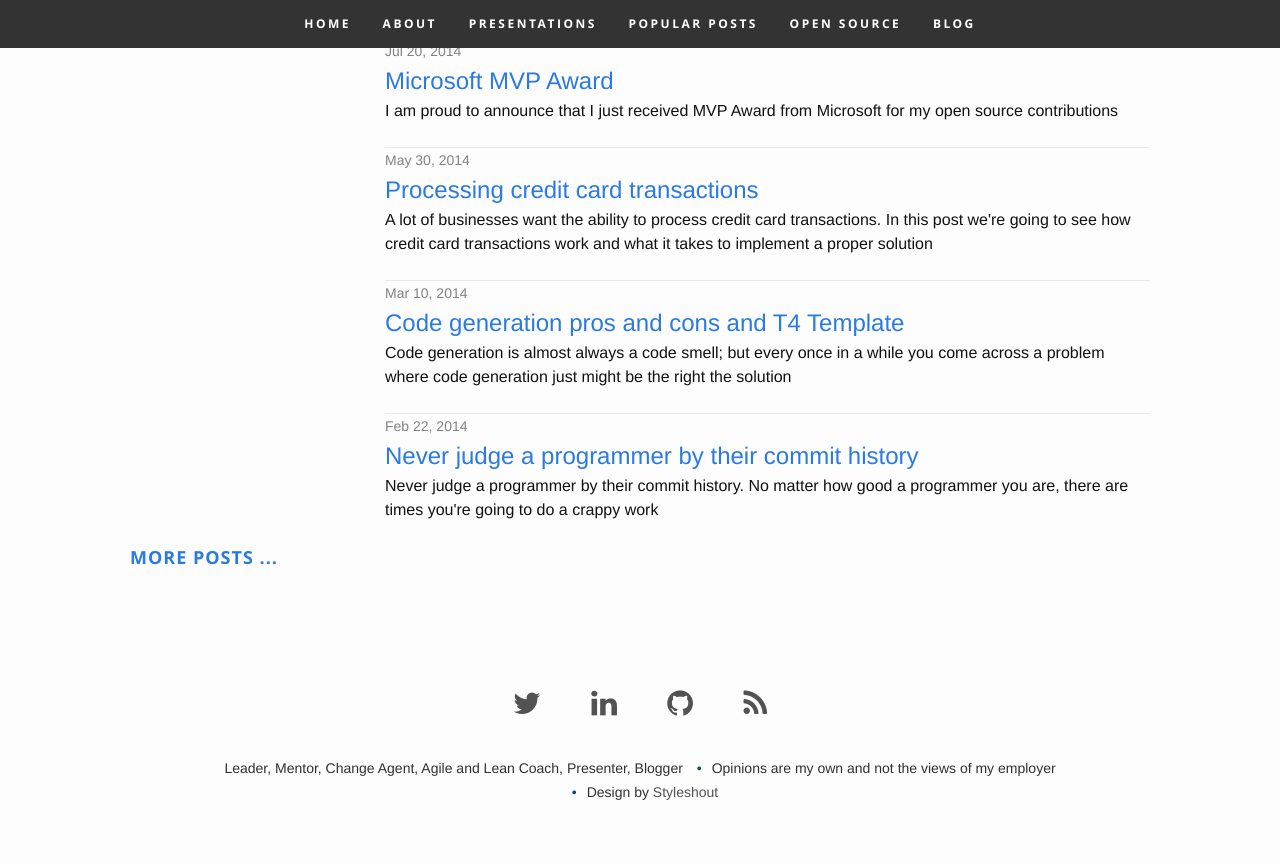
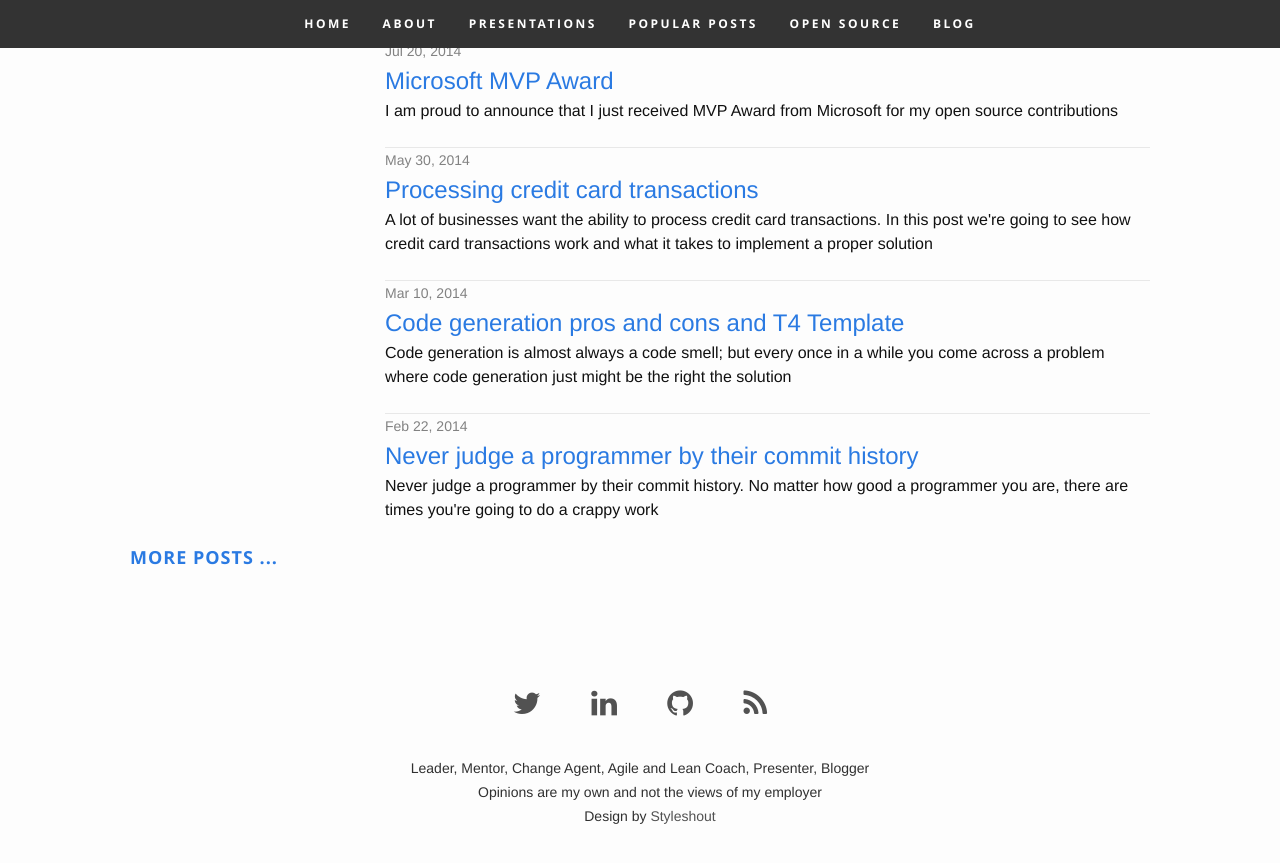
Before and after one commit to MehdiK/mehdik.github.io, a Jekyll site: the page built from index.html, in a window 1280 px wide and 900 px high, scrolled down 3906 px. Shown: the top 863 px of the window. Built offline with Jekyll 4.4.1, drawn with Linux system fonts in a browser that asks for light colours; nearby versions of some CDN libraries; comment, search, counter and statistics services are not loaded.

Commit message:
fixed the copyright styling

```diff
--- a/_sass/_mehdi.scss
+++ b/_sass/_mehdi.scss
@@ -37,6 +37,12 @@
 }
 
 footer .social-links li a:hover { color: #11ABB0; }
+footer .copyright li {
+    display: block;
+}
+footer .copyright li:before {
+    content: "";
+}
 
 #home h1 {
   font-family: 'librebaskerville', serif;
```
